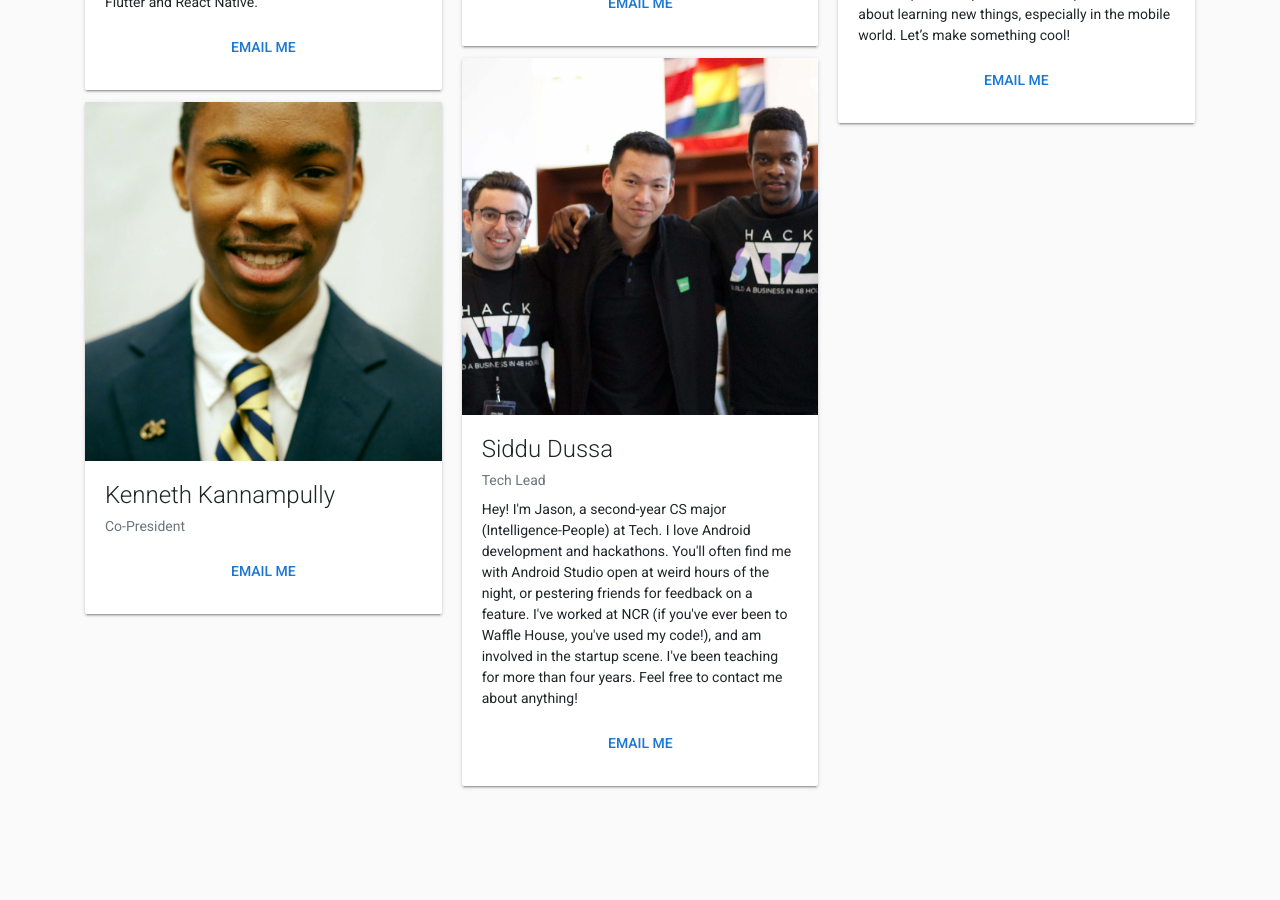
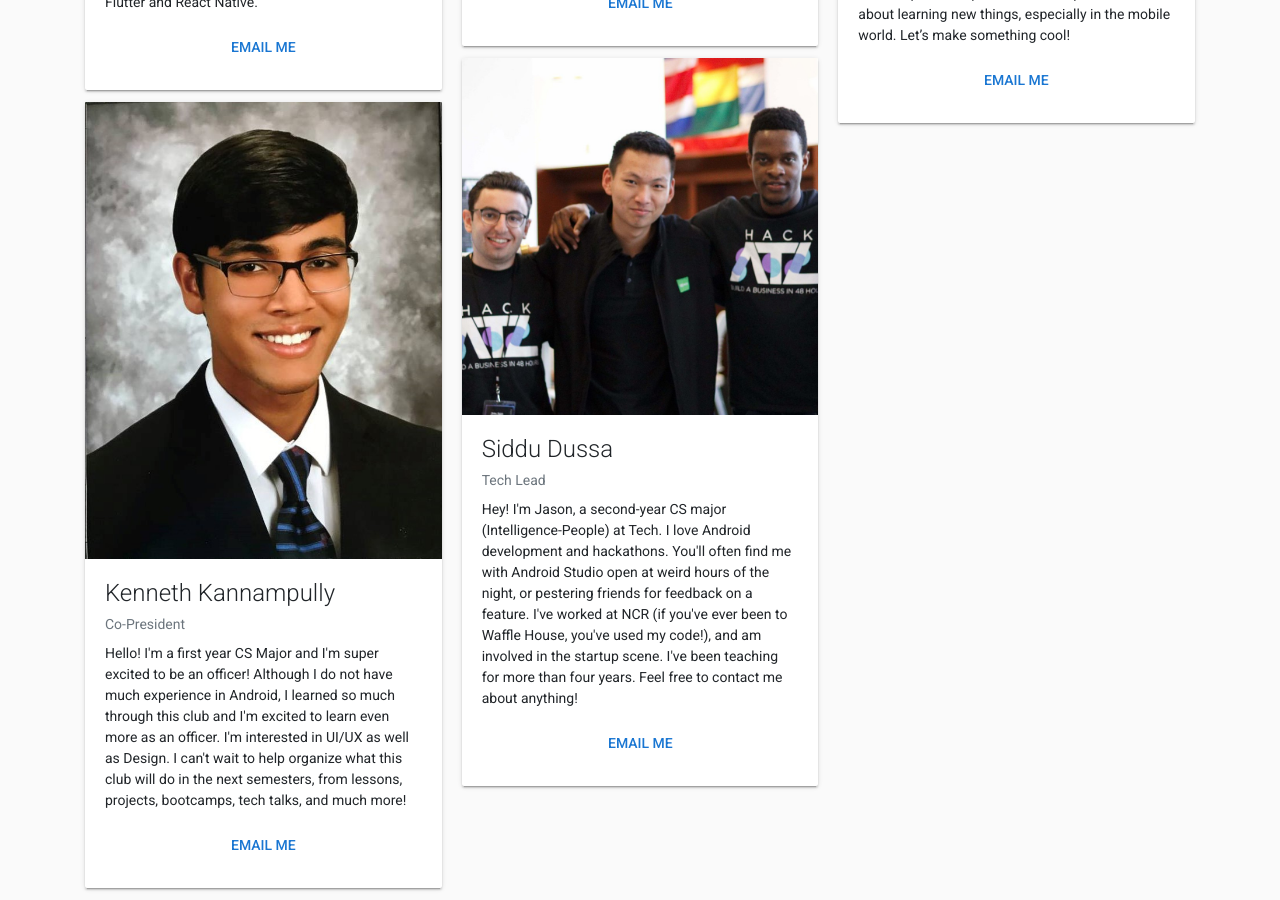
Before and after one commit to git-mad/gitmad.github.io, a Jekyll site: the page built from about.html, in a window 1280 px wide and 900 px high, scrolled down 763 px. Built offline with Jekyll 4.4.1, drawn with Linux system fonts in a browser that asks for light colours; nearby versions of some CDN libraries; before the commit the page ends 1561 px from its top, so only the background shows below that.

Commit message:
Adding Kenneth's stuff

```diff
--- a/_data/officers.yml
+++ b/_data/officers.yml
@@ -5,10 +5,10 @@
   bio: Hi I'm Jamal, I am a CS major at Tech! I joined GITMAD in Fall 2016, became an officer in Spring 2018, and became Co-President in May 2019. I am very interested in Android development, and I want to spread the knowledge! In the past I have mentored Android develoers at HackGT, HackGTeeny, and GIT MAD's Appathon, and I hope to teach more in the future. I primarily use Java, but I am learning Kotlin, and I have recently taken an interest in cross-platform frameworks like Flutter and React Native.
 
 - name: Kenneth Kannampully
-  picture: /assets/images/officers/jpaden.jpg
+  picture: /assets/images/officers/KKannampully.jpg
   email: kkannampully@gatech.edu
   position: Co-President
-  bio:
+  bio: Hello! I'm a first year CS Major and I'm super excited to be an officer! Although I do not have much experience in Android, I learned so much through this club and I'm excited to learn even more as an officer. I'm interested in UI/UX as well as Design. I can't wait to help organize what this club will do in the next semesters, from lessons, projects, bootcamps, tech talks, and much more!
 
 - name: Jason Tu
   website: https://jasontu.io
```
Also changed, not shown: assets/images/officers/KKannampully.jpg (added).
